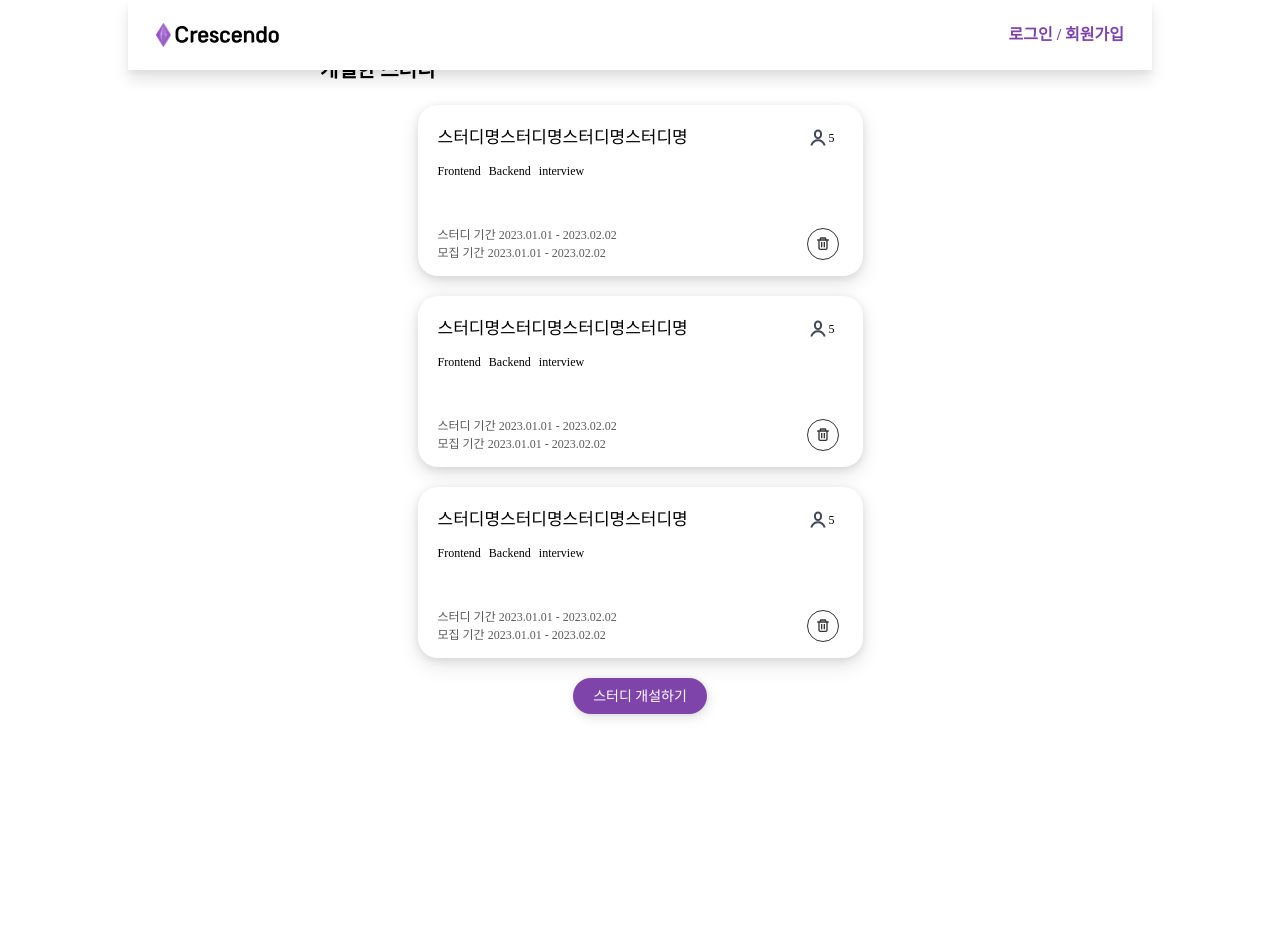
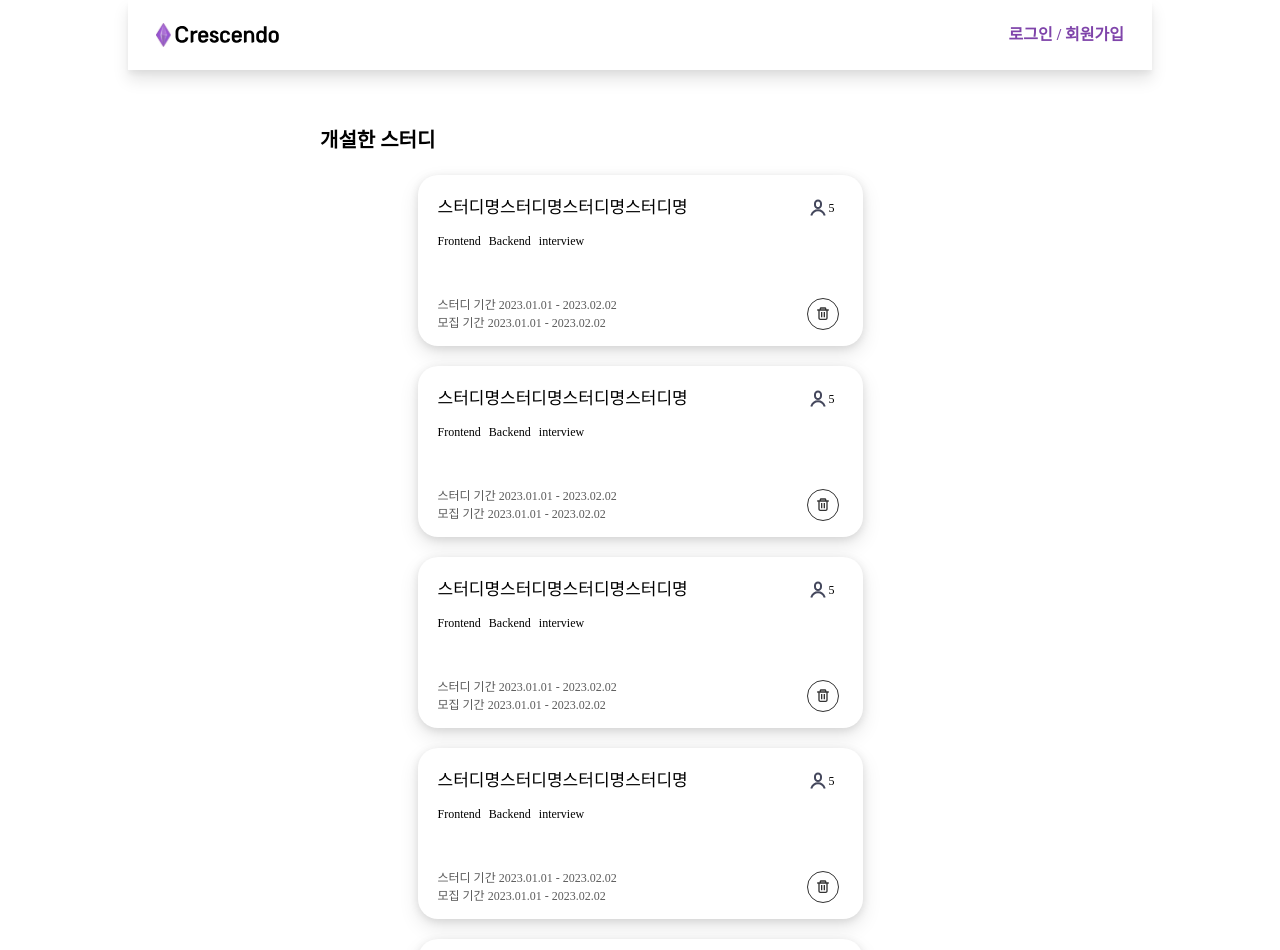
Before and after one commit to crescenders/crescendo-frontend, a Next.js app: page /mypage/manage in a window 1280 px wide. Shown: the top 950 px of the page. Before the commit the page ends 800 px from the top, so only its background shows below. Built offline with nearby package versions, Linux system fonts and the light colour scheme.

Commit message:
[CRES-35] refactor: 헤더 고려한 상단 마진값 추가 #13

```diff
--- a/src/pages/mypage/manage.tsx
+++ b/src/pages/mypage/manage.tsx
@@ -31,6 +31,30 @@ const MY_STUDY_LIST: MyStudyListType[] = [
   },
   {
     id: 3,
+    title: '스터디명스터디명스터디명스터디명',
+    category: ['Frontend', 'Backend', 'interview'],
+    personnel: 5,
+    study_period: '2023.01.01 - 2023.02.02',
+    recruitment_period: '2023.01.01 - 2023.02.02',
+  },
+  {
+    id: 4,
+    title: '스터디명스터디명스터디명스터디명',
+    category: ['Frontend', 'Backend', 'interview'],
+    personnel: 5,
+    study_period: '2023.01.01 - 2023.02.02',
+    recruitment_period: '2023.01.01 - 2023.02.02',
+  },
+  {
+    id: 5,
+    title: '스터디명스터디명스터디명스터디명',
+    category: ['Frontend', 'Backend', 'interview'],
+    personnel: 5,
+    study_period: '2023.01.01 - 2023.02.02',
+    recruitment_period: '2023.01.01 - 2023.02.02',
+  },
+  {
+    id: 6,
     title: '스터디명스터디명스터디명스터디명',
     category: ['Frontend', 'Backend', 'interview'],
     personnel: 5,
@@ -93,7 +117,7 @@ const Title = tw.span`
 
 const TitleArea = tw.div`
   ml-48
-  mt-[55px]
+  mt-[125px]
 `;
 
 const StudyList = tw.div`
```
